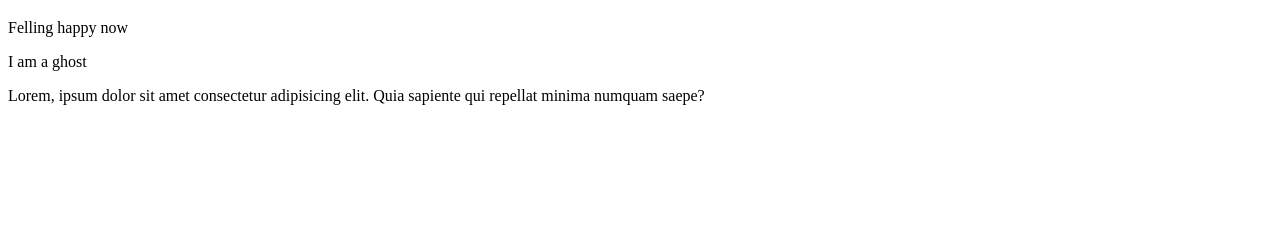
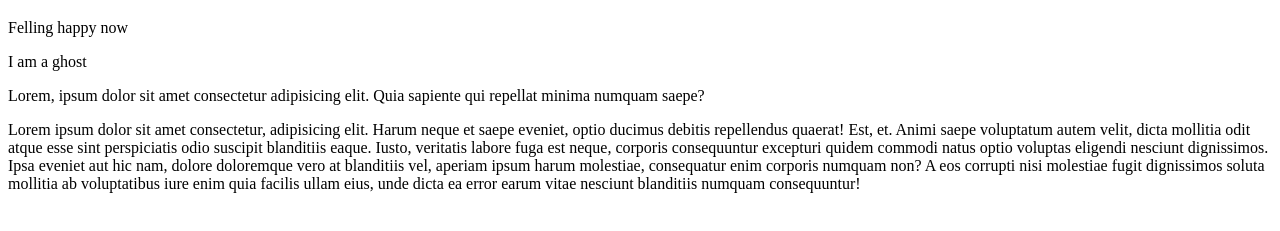
Before and after one commit to itsrakibroni/my-first-website, a plain HTML site: page index.html in a window 1280 px wide. Shown: the part 61-292 px from the top of the page. Drawn offline with Linux system fonts and the light colour scheme.

Commit message:
paragraph 2

```diff
--- a/index.html
+++ b/index.html
@@ -11,5 +11,6 @@
     <p>Felling happy now</p>
     <p>I am a ghost</p>
     <p>Lorem, ipsum dolor sit amet consectetur adipisicing elit. Quia sapiente qui repellat minima numquam saepe?</p>
+    <p>Lorem ipsum dolor sit amet consectetur, adipisicing elit. Harum neque et saepe eveniet, optio ducimus debitis repellendus quaerat! Est, et. Animi saepe voluptatum autem velit, dicta mollitia odit atque esse sint perspiciatis odio suscipit blanditiis eaque. Iusto, veritatis labore fuga est neque, corporis consequuntur excepturi quidem commodi natus optio voluptas eligendi nesciunt dignissimos. Ipsa eveniet aut hic nam, dolore doloremque vero at blanditiis vel, aperiam ipsum harum molestiae, consequatur enim corporis numquam non? A eos corrupti nisi molestiae fugit dignissimos soluta mollitia ab voluptatibus iure enim quia facilis ullam eius, unde dicta ea error earum vitae nesciunt blanditiis numquam consequuntur!</p>
 </body>
 </html>
```
